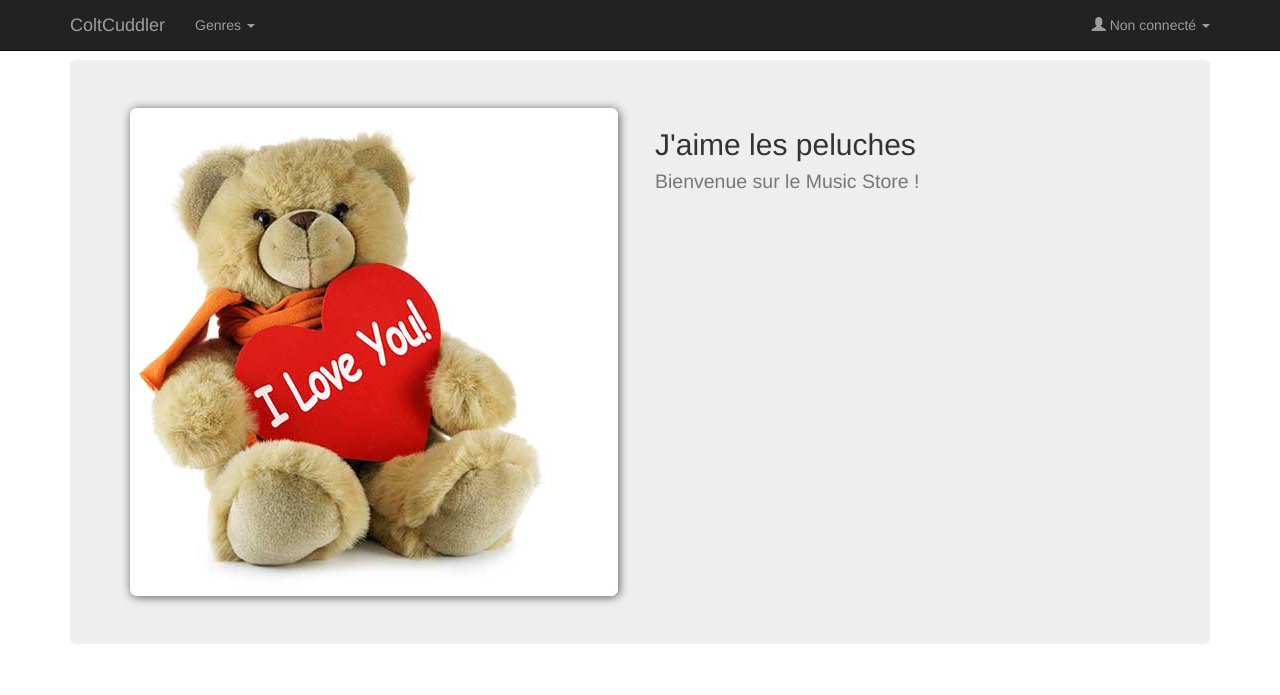
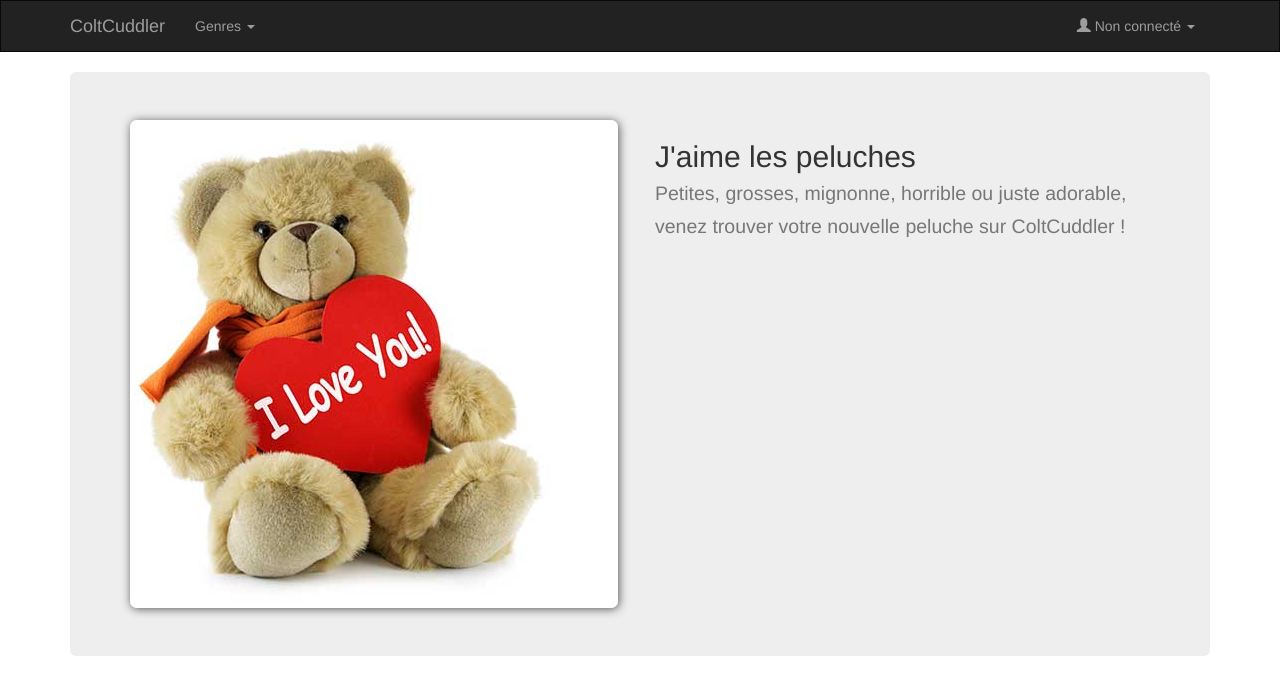
Before and after one commit to polytechlyon-isi2/ColtCuddler, a PHP site: template views/index.html.twig in a window 1280 px wide. Shown: the top 695 px of the page. Run offline with PHP 8.4, Linux system fonts and the light colour scheme; the template is opened without the code that fills it, so the values that code supplies are empty; some libraries are stand-ins or nearby versions.

Commit message:
Modifications mineures du css et du layout.html.twig pour éviter d'avoir la navbar en haut de l'écran même quand on scroll.

```diff
--- a/views/index.html.twig
+++ b/views/index.html.twig
@@ -18,7 +18,7 @@
 					<img class="img-responsive" id="imgHome" src="images/accueil.jpg" />
 				</div>
 				<div class="col-md-6">
-					<h2>J'aime les peluches <br> <small>Bienvenue sur le Music Store !</small></h2>
+					<h2>J'aime les peluches <br> <small>Petites, grosses, mignonne, horrible ou juste adorable, venez trouver votre nouvelle peluche sur ColtCuddler !</small></h2>
 				</div>
 			</div>
 		</div>
--- a/views/layout.html.twig
+++ b/views/layout.html.twig
@@ -10,8 +10,7 @@
 </title>
 </head>
 <body>
-    <div class="container">
-        <nav class="navbar navbar-default navbar-fixed-top navbar-inverse" role="navigation">
+	<nav class="navbar navbar-default navbar-inverse" role="navigation">
 		<div class="container">
 			<div class="navbar-header">
 				<button type="button" class="navbar-toggle" data-toggle="collapse" data-target="#navbar-collapse-target">
@@ -36,6 +35,8 @@
 			</div>
 		</div><!-- /.container -->
 	</nav>
+    <div class="container">
+
         <div id="content">
             {% block content %}{% endblock %}
         </div>
--- a/web/css/style.css
+++ b/web/css/style.css
@@ -1,14 +1,5 @@
-body {
-    /* Move body down so that fixed navbar won't overlay it */
-    padding-top: 60px;
-}
-
-a:hover, a:focus {
-    text-decoration: none;
-}
-
-.nav-tabs {
-    margin-bottom: 20px;
+.navbar {
+	border-radius: 0px;
 }
 
 #imgHome, #imgAlbum {
```
Lines whose indentation alone changed are shown as unchanged.
